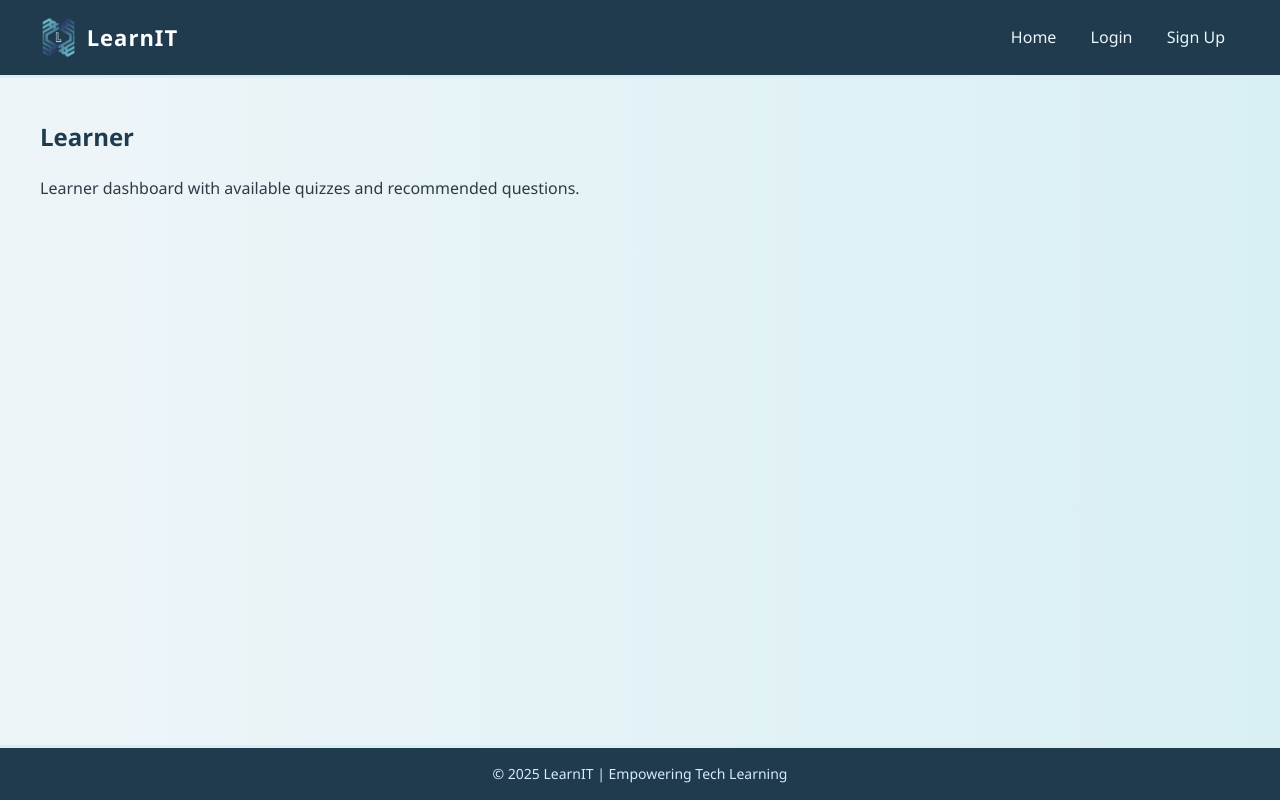
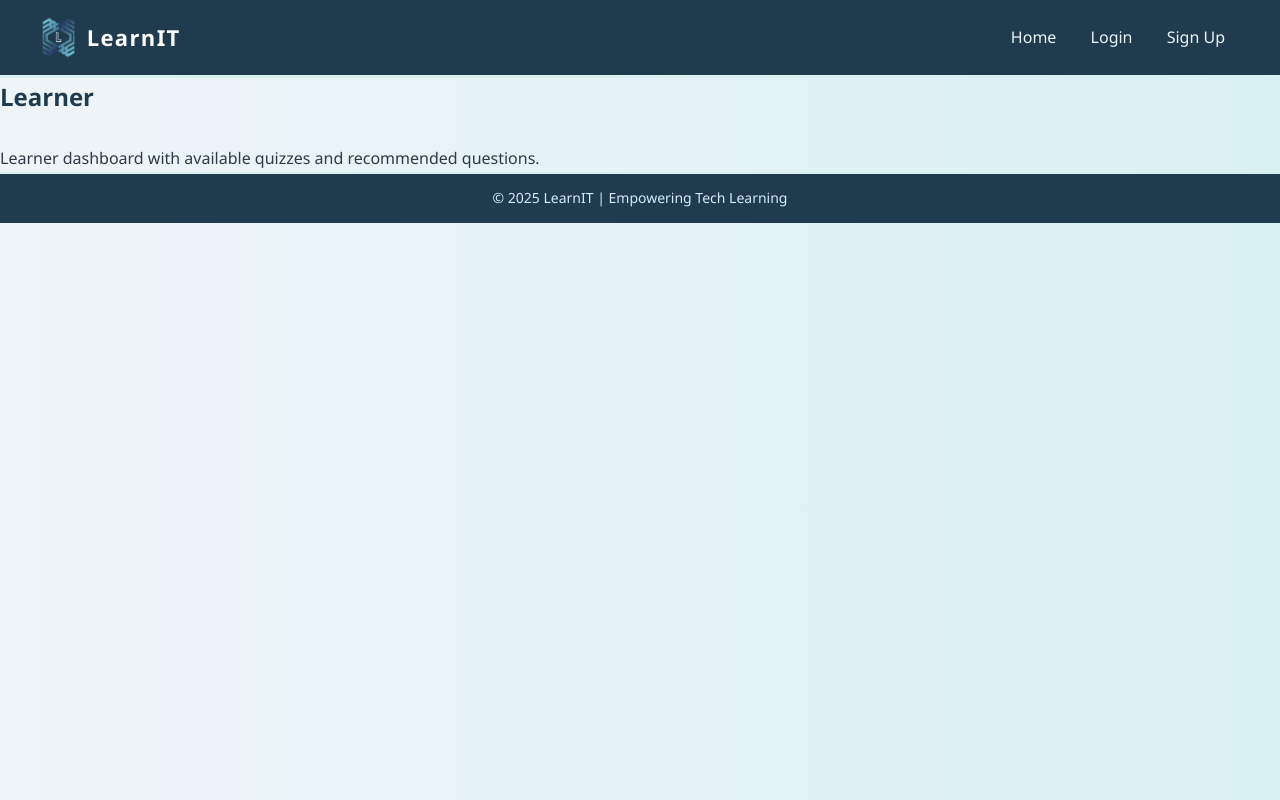
Before and after one commit to Mayaz-15/Web2-Project, a PHP site: page /learner.html in a window 1280 px wide. Run offline with PHP 8.4, Linux system fonts and the light colour scheme.

Commit message:
Update style.css

```diff
--- a/LearnIT/style.css
+++ b/LearnIT/style.css
@@ -17,17 +17,17 @@ header {
   display: flex;
   justify-content: space-between;
   align-items: center;
-  padding: 15px 40px;
-  border-bottom: 3px solid #d9f0f3;
+  padding: 0.938em 2.5em;
+  border-bottom: 0.188em solid #d9f0f3;
   color: #fff;
 }
 
 header .logo { display: flex; align-items: center; }
-header .logo img { height: 45px; margin-right: 10px; }
-header .logo h1 { font-size: 22px; letter-spacing: 1px; }
+header .logo img { height: 2.812em; margin-right: 0.625em; }
+header .logo h1 { font-size: 1.375em; letter-spacing: 0.062em; }
 
 header nav a {
-  margin: 0 15px;
+  margin: 0 0.938em;
   text-decoration: none;
   color: #eaf6fb;
   font-weight: 500;
@@ -35,24 +35,19 @@ header nav a {
 }
 header nav a:hover { color: #aed6f1; }
 
-/* Main content */
-main {
-  flex: 1;
-  padding: 40px;
-}
 
 h2 {
   color: #1f3b4d;
-  margin-bottom: 20px;
+  margin-bottom: 1.25em;
 }
 
 /* Footer */
 footer {
   background: #1f3b4d;
   text-align: center;
-  padding: 15px;
-  border-top: 3px solid #d9f0f3;
-  font-size: 14px;
+  padding: 0.938em;
+  border-top: 0.188em solid #d9f0f3;
+  font-size: 0.875em;
   color: #d6eaf8;
 }
 
@@ -60,8 +55,8 @@ footer {
 button, .btn {
   background: #5dade2;
   border: none;
-  padding: 10px 20px;
-  border-radius: 6px;
+  padding: 0.625em 1.25em;
+  border-radius: 0.375em;
   color: #fff;
   font-weight: bold;
   cursor: pointer;
@@ -72,3 +67,15 @@ button:hover, .btn:hover {
   background: #3498db;
   transform: scale(1.05);
 }
+
+
+/* Card Background for all pages */
+.card-container {
+  height: 70rem;
+  width: 70rem;
+  margin: 2em auto;
+  padding: 1.5em;
+  background-color: #ffffff;
+  border-radius: 0.5em;
+  box-shadow: 0 0.125em 0.3125em rgba(0,0,0,0.1);
+}
```
